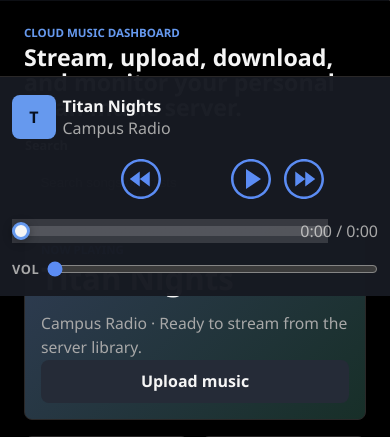
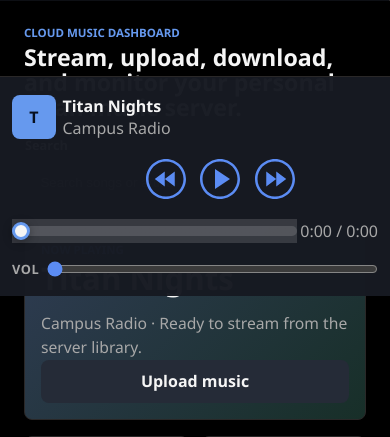
Before and after one commit to ChristopherAsc/CPSC454_MusicStreaming, a Django app: page / in a window 390 px wide. Shown: the part 548-985 px from the top of the page. Run offline with Django 5.2, Linux system fonts and the light colour scheme; data that the repository does not hold is empty.

Commit message:
Align mobile player controls

```diff
--- a/betterTitanRadio/static/styles.css
+++ b/betterTitanRadio/static/styles.css
@@ -1242,12 +1242,12 @@ button,
 
   .player-bar {
     display: grid;
-    grid-template-columns: 44px minmax(0, 1fr) 44px 52px 44px;
+    grid-template-columns: 44px minmax(0, 1fr) 48px 48px 48px minmax(0, 1fr);
     grid-template-areas:
-      "cover meta meta meta meta"
-      ". previous play next ."
-      "progress progress progress progress time"
-      "volume volume volume volume volume";
+      "cover meta meta meta meta meta"
+      ". . previous play next ."
+      "progress progress progress progress progress time"
+      "volume volume volume volume volume volume";
     gap: 0.75rem;
     min-height: 210px;
     padding: 0.85rem 1rem calc(0.85rem + env(safe-area-inset-bottom));
@@ -1273,14 +1273,17 @@ button,
 
   #previous-track {
     grid-area: previous;
+    justify-self: center;
   }
 
   #play-toggle {
     grid-area: play;
+    justify-self: center;
   }
 
   #next-track {
     grid-area: next;
+    justify-self: center;
   }
 
   .player-bar .primary-control {
@@ -1323,7 +1326,7 @@ button,
   }
 
   .player-bar {
-    grid-template-columns: 40px minmax(0, 1fr) 40px 48px 40px;
+    grid-template-columns: 40px minmax(0, 1fr) 44px 44px 44px minmax(0, 1fr);
     gap: 0.65rem;
     min-height: 220px;
     padding-left: 0.75rem;
--- a/betterTitanRadio/templates/base.html
+++ b/betterTitanRadio/templates/base.html
@@ -10,7 +10,7 @@
         server. Set STREAM_BRIDGE_URL when it differs from the bind address.
     {% endcomment %}
     <meta name="stream-bridge-url" content="{{ stream_bridge_url }}">
-    <link rel="stylesheet" href="{% static 'styles.css' %}?v=6">
+    <link rel="stylesheet" href="{% static 'styles.css' %}?v=7">
 </head>
 <body>
     <div class="app-shell">
```
